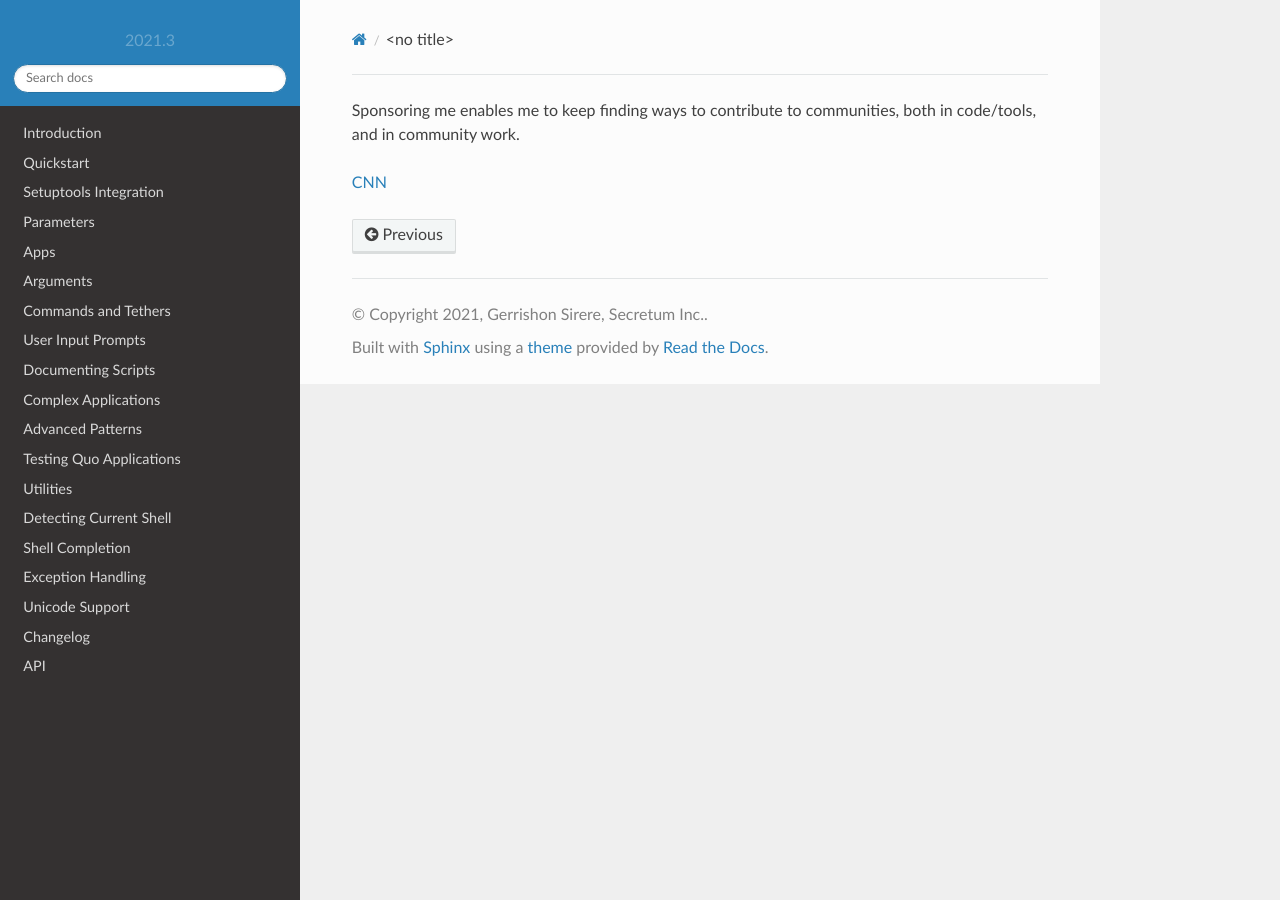
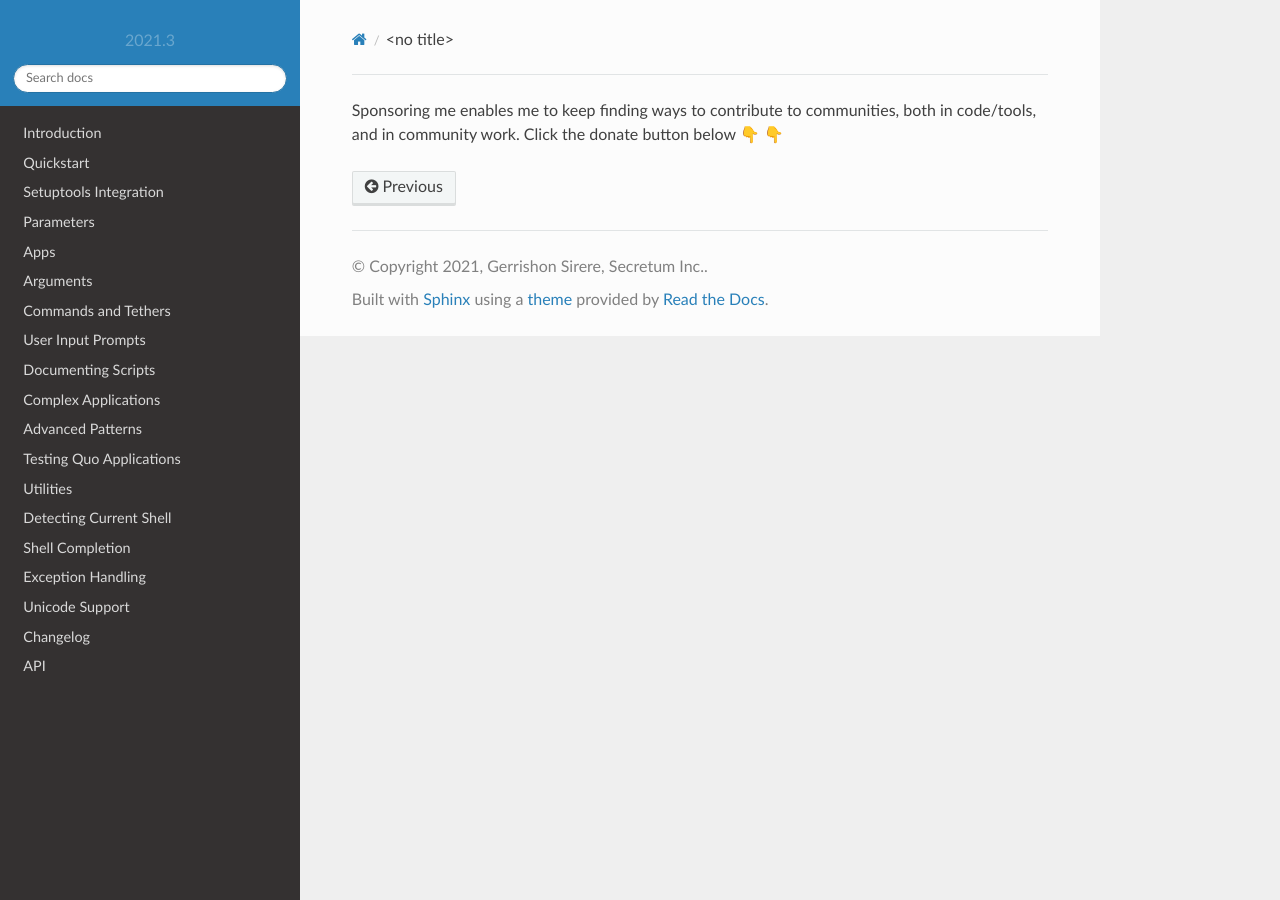
Before and after one commit to scalabli/quo, a Sphinx documentation site: the page built from docs/donate.rst, in a window 1280 px wide. Built offline with Sphinx 7.4.7 and the Read the Docs theme 2.0.0, drawn with Linux system fonts in a browser that asks for light colours; pages that are not in the unit, such as notebooks, are missing from menus.

Commit message:
Update donate.rst

```diff
--- a/docs/donate.rst
+++ b/docs/donate.rst
@@ -1,3 +1,2 @@
 Sponsoring me enables me to keep finding ways to contribute to communities, both in code/tools, and in community work.
-
-`CNN <http://cnn.com>`_
+Click the donate button below 👇 👇
```
